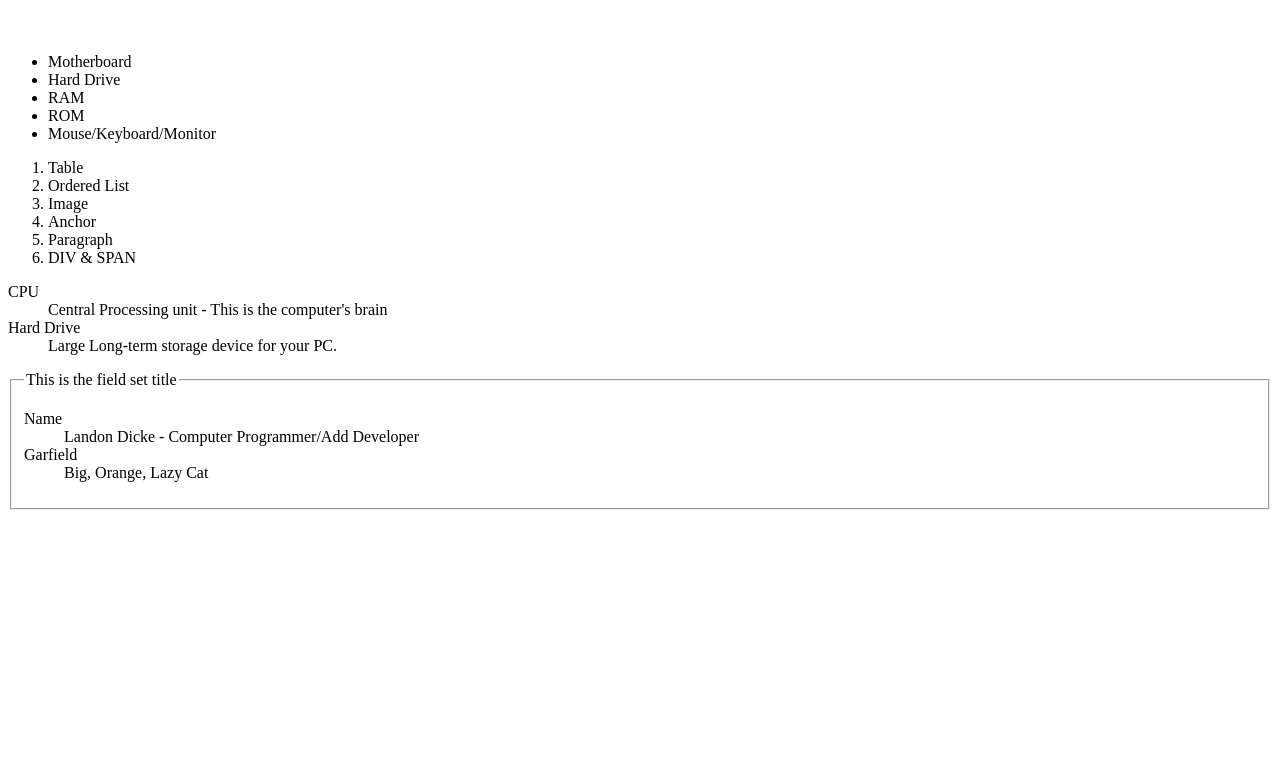
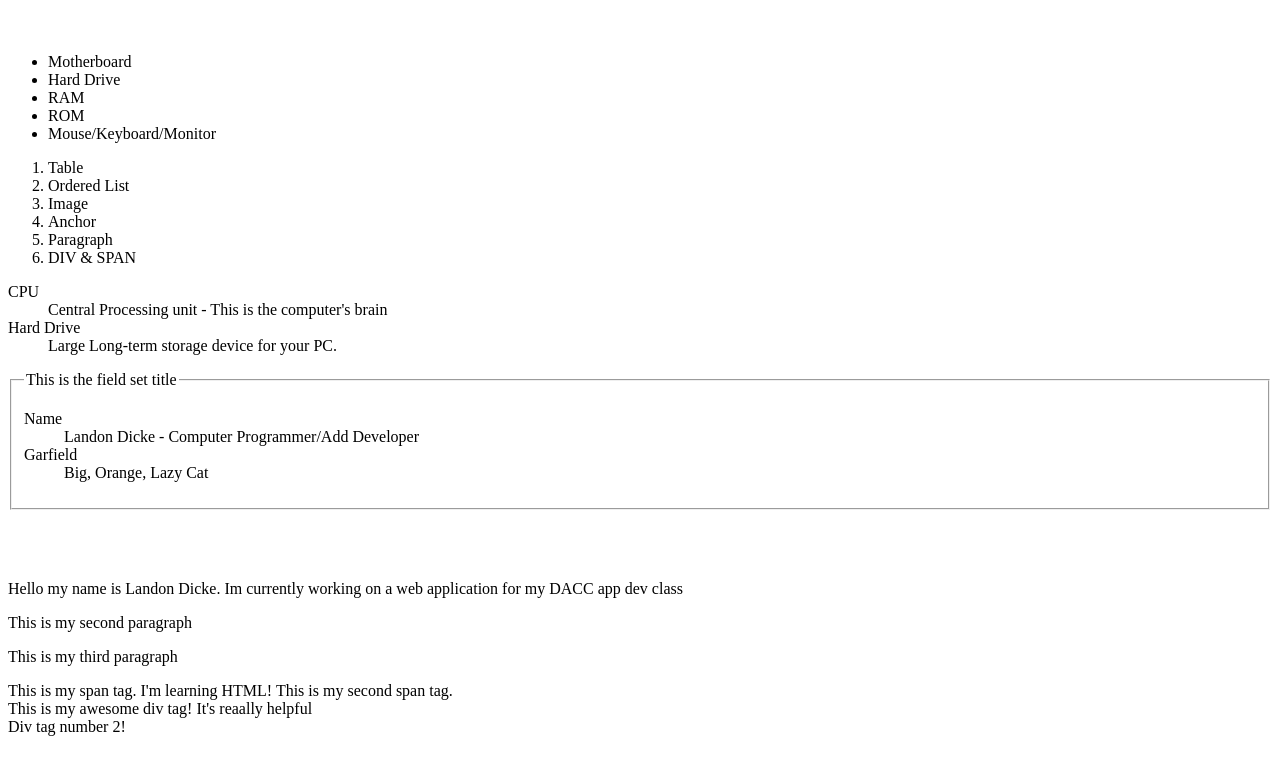
Before and after one commit to LandonCart/webapp-repo, a plain HTML site: page lists.html in a window 1280 px wide. Shown: the part 123-898 px from the top of the page. Before the commit the page ends 800 px from the top, so only its background shows below. Drawn offline with Linux system fonts and the light colour scheme; grey boxes are pictures that could not be loaded.

Commit message:
change the errors
fix the branches

```diff
--- a/lists.html
+++ b/lists.html
@@ -39,5 +39,17 @@
                 <dd>Big, Orange, Lazy Cat</dd>
             </dl>
         </fieldset>
+        <br><br><br>
+        <p>Hello my name is Landon Dicke. Im currently working on a web application for my DACC app dev class</p>
+        <p>This is my second paragraph</p>
+        <p>This is my third paragraph</p>
+        <span>This is my span tag. I'm learning HTML!</span>
+        <span>This is my second span tag.</span>
+        <div>This is my awesome div tag! It's reaally helpful</div>
+        <div>Div tag number 2!</div>
+
+
+
+        <iframe width="560" height="315" src="https://www.youtube.com/embed/yn_6LC4loY8" title="YouTube video player" frameborder="0" allow="accelerometer; autoplay; clipboard-write; encrypted-media; gyroscope; picture-in-picture" allowfullscreen></iframe>
     </body>
 </html>
```
Also changed, not shown: index.html (+1 -1 lines).
